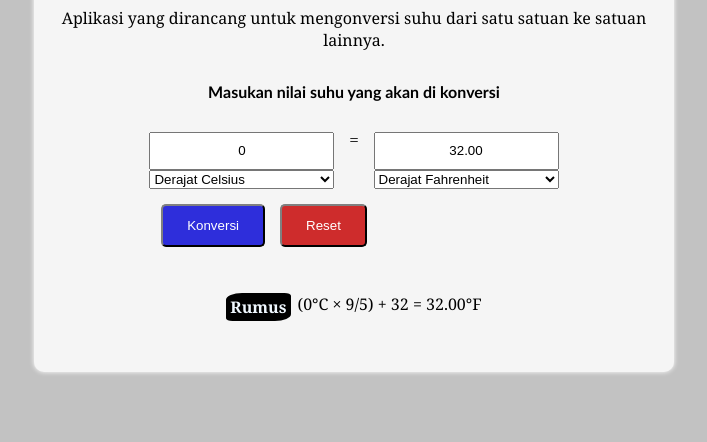
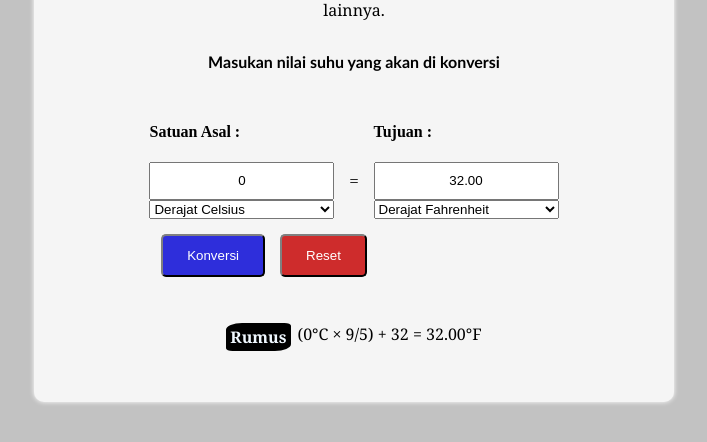
Before and after one commit to RikiAlvi/riki-web, a plain HTML site: page index.html in a window 1280 px wide. Shown: the part 298-740 px from the top of the page, without its empty margins (286-993 px from the left). Drawn offline with Linux system fonts and the light colour scheme.

Commit message:
Update index.html

```diff
--- a/index.html
+++ b/index.html
@@ -20,6 +20,7 @@
             </div>
             <div id="section">
                 <div>
+                    <h4>Satuan Asal :</h4>
                     <input type="number" name="" class="value" id="input" value="0">
                     <select name="T" id="selection_1" style="width: 100%;">
                         <option value="Celsius" selected>Derajat Celsius</option>
@@ -28,8 +29,9 @@
                         <option value="Reamur">Derajat Reamur</option>
                     </select>
                 </div>
-                <div class="large">=</div>
+                <div class="large"><br><br><br><br>=</div>
                 <div>
+                    <h4>Tujuan :</h4>
                     <input type="number" name="" class="value" id="output" value="32.00">
                     <select name="T" id="selection_2" style="width: 100%;">
                         <option value="Celsius">Derajat Celsius</option>
```
